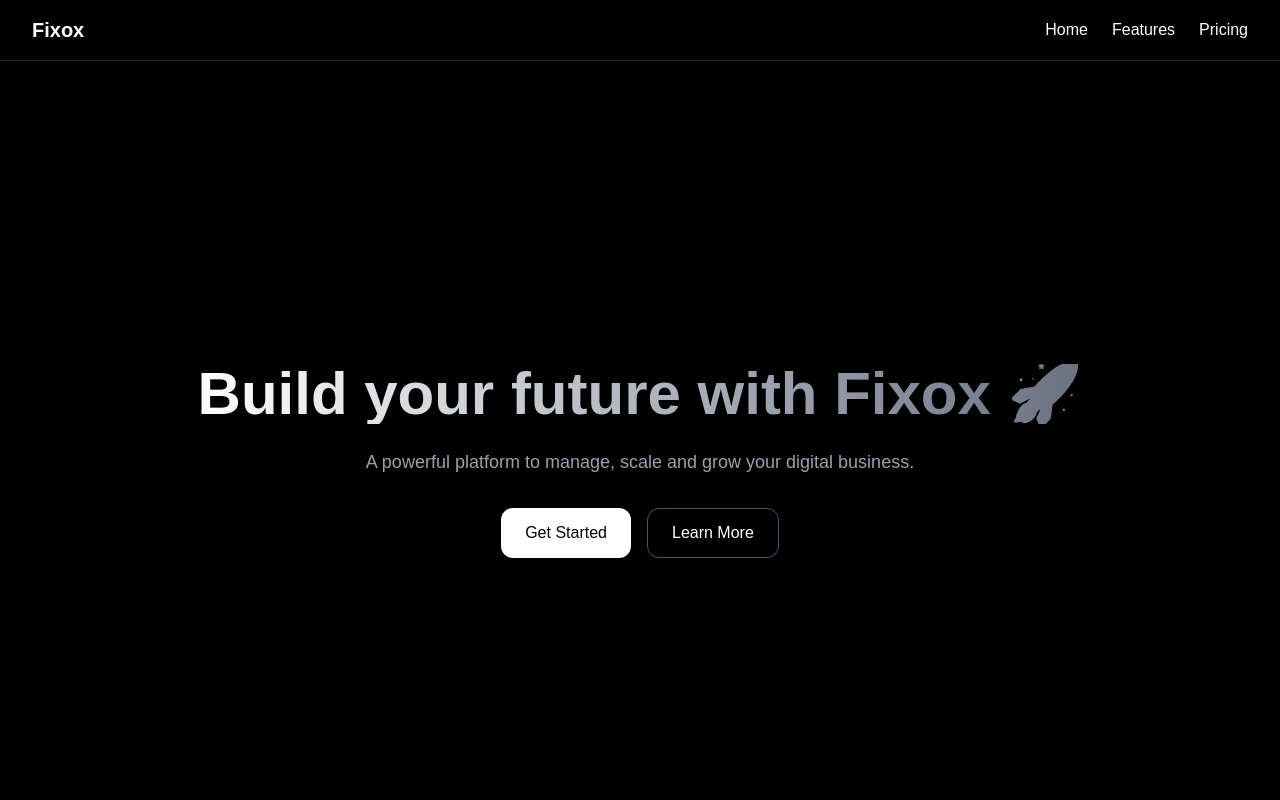
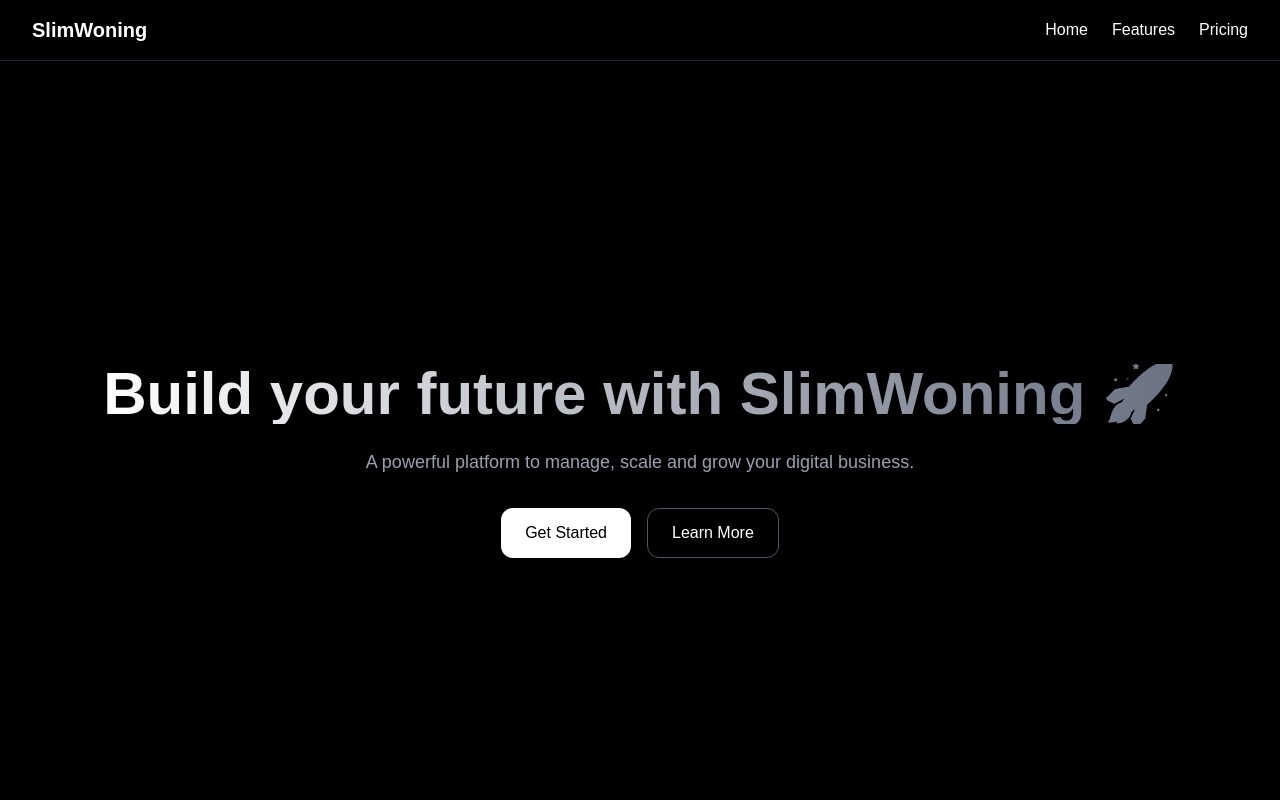
Before and after one commit to shahrambayatiads-web/real-estate-app, a Next.js app: page / in a window 1280 px wide. Shown: the top 800 px of the page. Built offline with nearby package versions, Linux system fonts and the light colour scheme.

Commit message:
rename branding to slimwoning

```diff
--- a/package.json
+++ b/package.json
@@ -1,5 +1,5 @@
 {
-  "name": "fixox",
+  "name": "slimwoning",
   "version": "0.1.0",
   "private": true,
   "scripts": {
--- a/src/app/page.tsx
+++ b/src/app/page.tsx
@@ -3,7 +3,7 @@
     <>
       {/* Navbar */}
       <header className="w-full flex justify-between items-center px-8 py-4 bg-black text-white border-b border-gray-800">
-        <h2 className="text-xl font-bold">Fixox</h2>
+        <h2 className="text-xl font-bold">SlimWoning</h2>
 
         <nav className="flex gap-6">
           <a href="#" className="hover:text-gray-400">Home</a>
@@ -15,7 +15,7 @@
       {/* Hero */}
       <main className="min-h-screen flex flex-col items-center justify-center bg-black text-white text-center px-6">
         <h1 className="text-6xl font-bold mb-6 bg-gradient-to-r from-white to-gray-500 bg-clip-text text-transparent">
-          Build your future with Fixox 🚀
+          Build your future with SlimWoning 🚀
         </h1>
 
         <p className="text-lg text-gray-400 max-w-xl">
```
